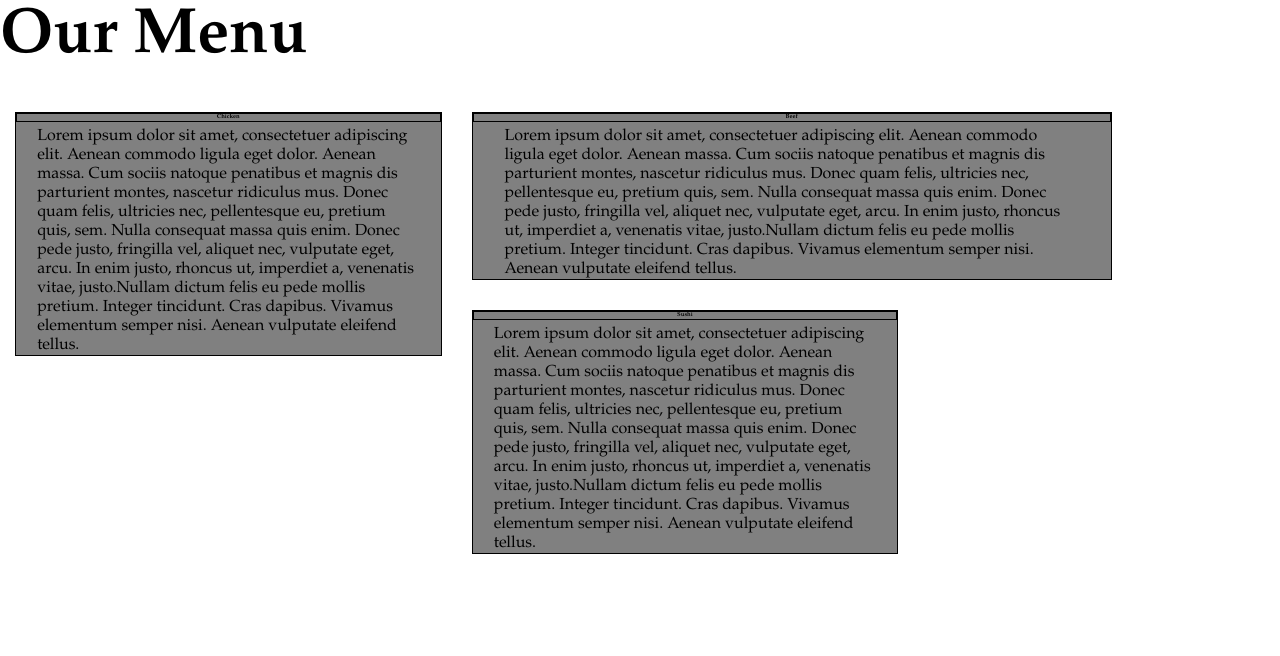
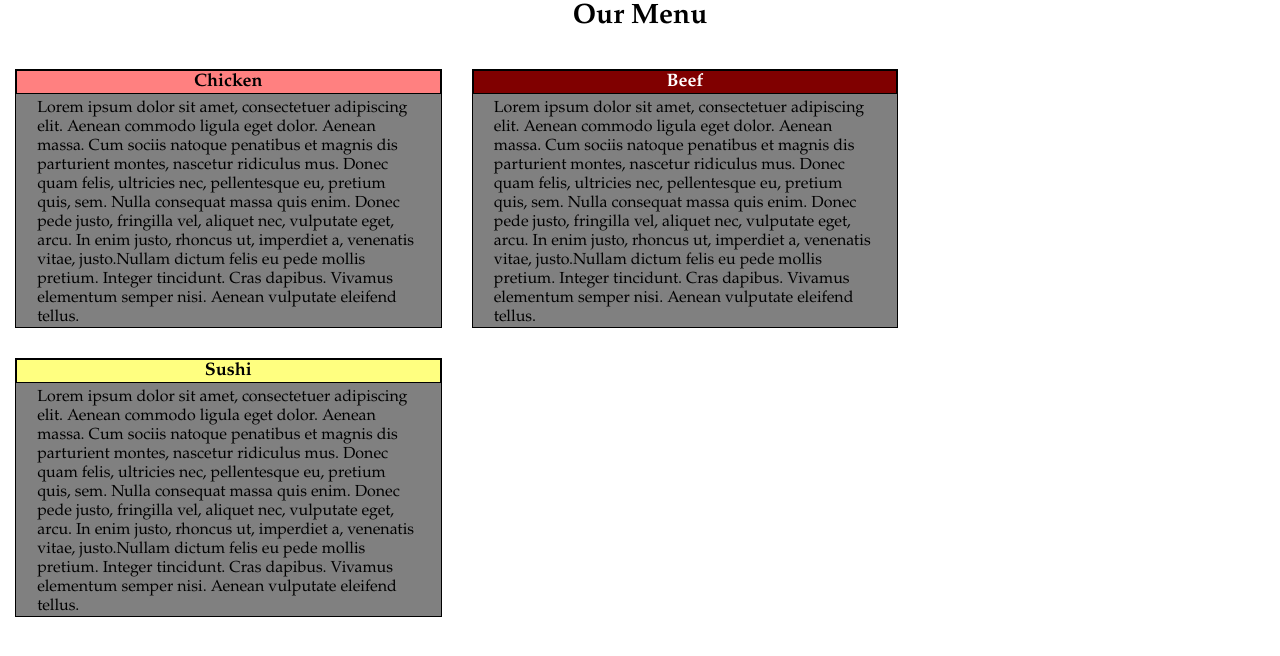
Before and after one commit to siyafazila/coursera-test, a plain HTML site: page site/module2-assignment/index.html in a window 1280 px wide. Drawn offline with Linux system fonts and the light colour scheme.

Commit message:
More modification

```diff
--- a/site/module2-assignment/css/main.css
+++ b/site/module2-assignment/css/main.css
@@ -11,12 +11,12 @@ body{
 }
 h1{
 margin-bottom: 20px;
-
-font-size: 4em;
+font-size: 28px;
+text-align: center;
 }
 
 p{
-font-size:1em;
+font-size: 16px;
 width: 90%;
 margin-right: auto;
 margin-left: auto;
@@ -33,13 +33,27 @@ section{
 }
 
 h3{
-	font-size:25%;
+	font-size: 18px;
 	margin-bottom: 5px;
 	border: 1px solid #000000;
 	text-align: center;
 
 }
 
+#chicken {
+	background-color: #ff8080;
+	color: #000000;
+}
+
+#beef {
+	background-color: #800000;
+	color: #ffffff;
+}
+
+#sushi {
+	background-color: #ffff80;
+	color: #000000;
+}
 /*************Simple Responsive Framework***********/
 
 .row{
--- a/site/module2-assignment/index.html
+++ b/site/module2-assignment/index.html
@@ -12,15 +12,15 @@
     <div class="row">
 
     <section class="col-dsktp-4 col-tblt-6 col-mbl-12">
-        <h3>Chicken</h3>
-        <p class="">Lorem ipsum dolor sit amet, consectetuer adipiscing elit. Aenean commodo ligula eget dolor. Aenean massa. Cum sociis natoque penatibus et magnis dis parturient montes, nascetur ridiculus mus. Donec quam felis, ultricies nec, pellentesque eu, pretium quis, sem. Nulla consequat massa quis enim. Donec pede justo, fringilla vel, aliquet nec, vulputate eget, arcu. In enim justo, rhoncus ut, imperdiet a, venenatis vitae, justo.Nullam dictum felis eu pede mollis pretium. Integer tincidunt. Cras dapibus. Vivamus elementum semper nisi. Aenean vulputate eleifend tellus.</p>
+        <h3 id="chicken">Chicken</h3>
+        <p>Lorem ipsum dolor sit amet, consectetuer adipiscing elit. Aenean commodo ligula eget dolor. Aenean massa. Cum sociis natoque penatibus et magnis dis parturient montes, nascetur ridiculus mus. Donec quam felis, ultricies nec, pellentesque eu, pretium quis, sem. Nulla consequat massa quis enim. Donec pede justo, fringilla vel, aliquet nec, vulputate eget, arcu. In enim justo, rhoncus ut, imperdiet a, venenatis vitae, justo.Nullam dictum felis eu pede mollis pretium. Integer tincidunt. Cras dapibus. Vivamus elementum semper nisi. Aenean vulputate eleifend tellus.</p>
     </section>
-    <section class="col-dsktp-4 col-dsktp-6 col-mbl-12">
+    <section class="col-dsktp-4 col-tblt-6 col-mbl-12">
         <h3 id="beef">Beef</h3>
         <p>Lorem ipsum dolor sit amet, consectetuer adipiscing elit. Aenean commodo ligula eget dolor. Aenean massa. Cum sociis natoque penatibus et magnis dis parturient montes, nascetur ridiculus mus. Donec quam felis, ultricies nec, pellentesque eu, pretium quis, sem. Nulla consequat massa quis enim. Donec pede justo, fringilla vel, aliquet nec, vulputate eget, arcu. In enim justo, rhoncus ut, imperdiet a, venenatis vitae, justo.Nullam dictum felis eu pede mollis pretium. Integer tincidunt. Cras dapibus. Vivamus elementum semper nisi. Aenean vulputate eleifend tellus.</p>
     </section>
     <section class="col-dsktp-4 col-tblt-12 col-mbl-12">
-        <h3>Sushi</h3>
+        <h3 id="sushi">Sushi</h3>
         <p>Lorem ipsum dolor sit amet, consectetuer adipiscing elit. Aenean commodo ligula eget dolor. Aenean massa. Cum sociis natoque penatibus et magnis dis parturient montes, nascetur ridiculus mus. Donec quam felis, ultricies nec, pellentesque eu, pretium quis, sem. Nulla consequat massa quis enim. Donec pede justo, fringilla vel, aliquet nec, vulputate eget, arcu. In enim justo, rhoncus ut, imperdiet a, venenatis vitae, justo.Nullam dictum felis eu pede mollis pretium. Integer tincidunt. Cras dapibus. Vivamus elementum semper nisi. Aenean vulputate eleifend tellus.</p>
     </section>
     </div>
```
